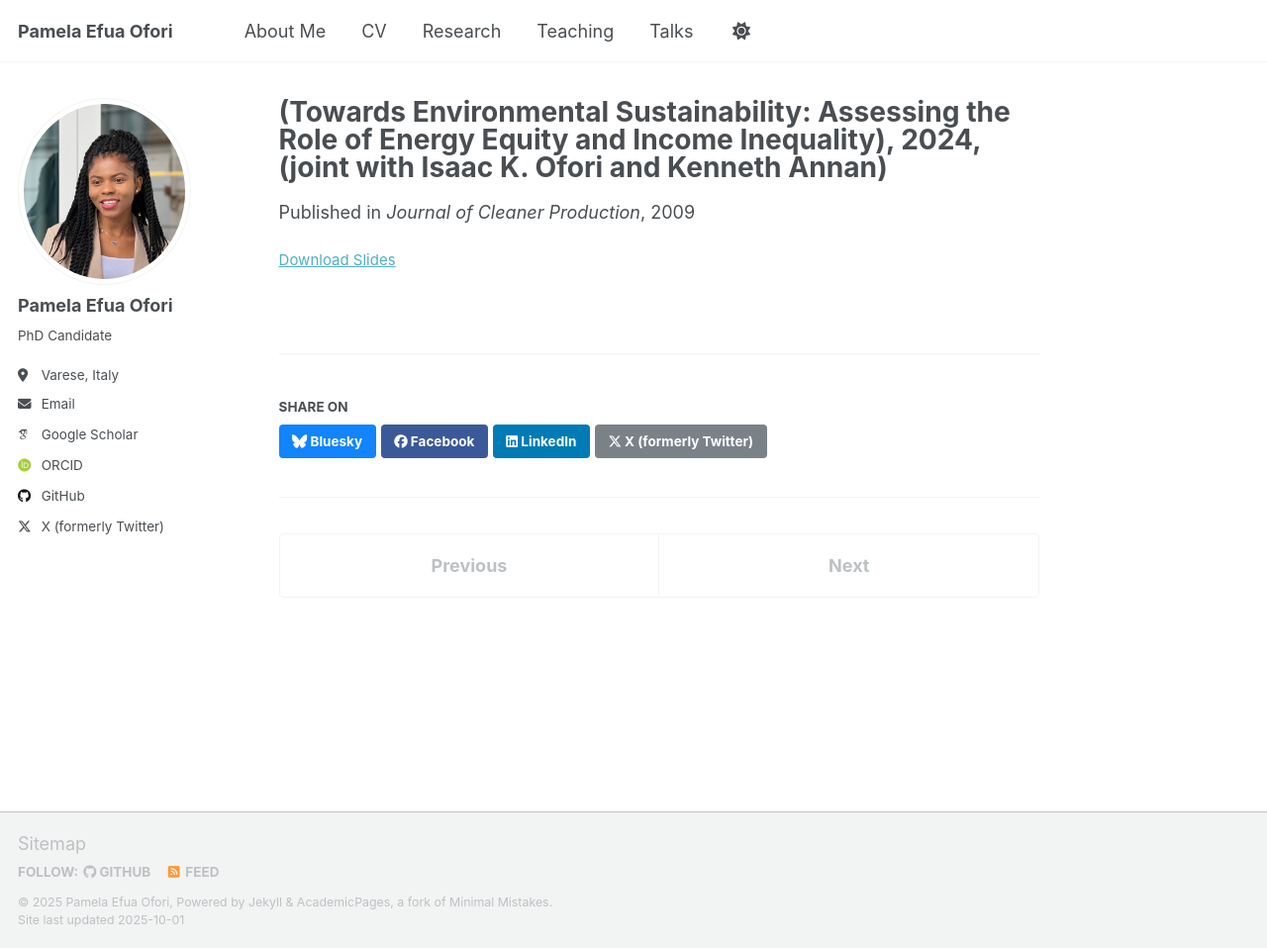
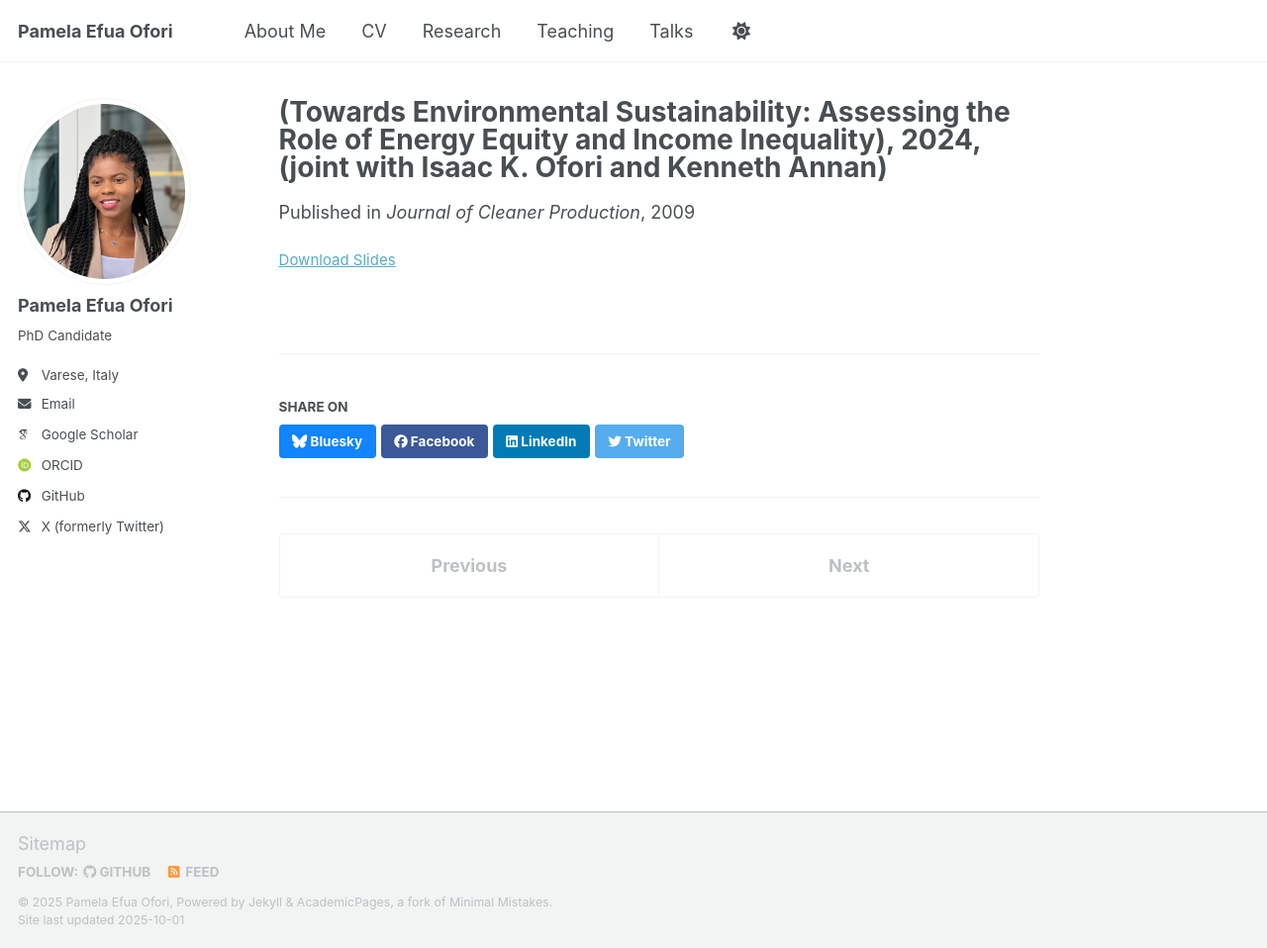
Before and after one commit to PEOFORI/peofori.github.io, a Jekyll site: the page built from _publications/2009-10-01-paper-title-number-1.md, in a window 1280 px wide and 958 px high. Shown: the whole window at 99% size. Built offline with Jekyll 4.4.1, drawn with Linux system fonts in a browser that asks for light colours; some web fonts are replaced; a script that is not in the unit is left out.

Commit message:
Update social-share.html

```diff
--- a/_includes/social-share.html
+++ b/_includes/social-share.html
@@ -11,5 +11,6 @@
 
   <a href="https://www.linkedin.com/shareArticle?mini=true&url={{ base_path }}{{ page.url }}" class="btn btn--linkedin" title="{{ site.data.ui-text[site.locale].share_on_label | default: 'Share on' }} LinkedIn"><i class="fab fa-linkedin" aria-hidden="true"></i><span> LinkedIn</span></a>
 
-  <a href="https://x.com/intent/post?text={{ base_path }}{{ page.url }}" class="btn btn--x" title="{{ site.data.ui-text[site.locale].share_on_label | default: 'Share on' }} X"><i class="fab fa-x-twitter" aria-hidden="true"></i><span> X (formerly Twitter)</span></a>
-</section>
+  <a href="https://twitter.com/intent/tweet?text={{ base_path }}{{ page.url }}" class="btn btn--twitter" title="{{ site.data.ui-text[site.locale].share_on_label | default: 'Share on' }} Twitter"><i class="fab fa-twitter" aria-hidden="true"></i><span> Twitter</span></a>
+
+  </section>
```
